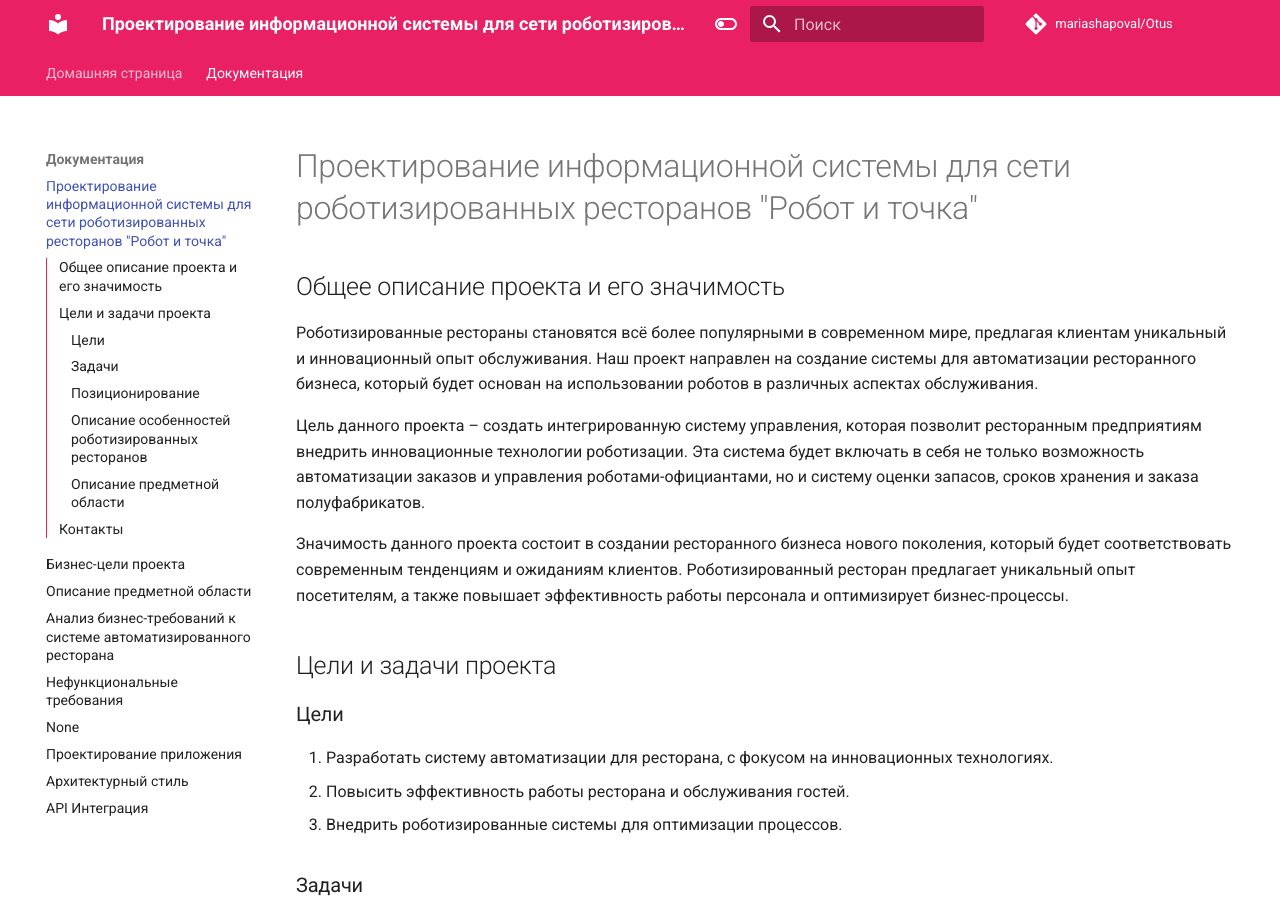
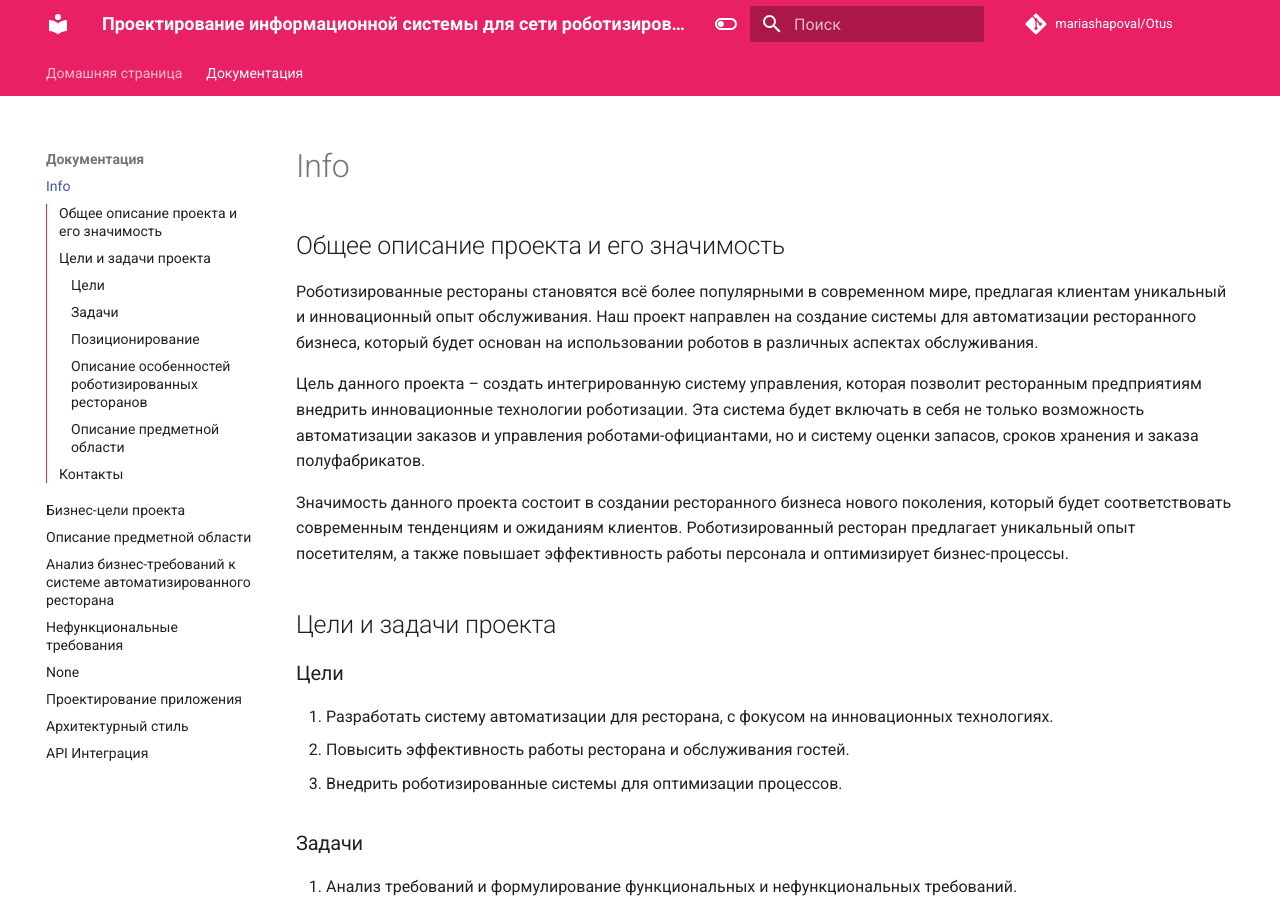
Before and after one commit to mariashapoval/Otus, an MkDocs documentation site: the page built from docs/info.md, in a window 1280 px wide and 900 px high. Built offline with MkDocs 1.6.1 and Material for MkDocs 9.7.7, drawn with Linux system fonts in a browser that asks for light colours; comment, search, counter and statistics services are not loaded.

Commit message:
Update info.md

```diff
--- a/docs/info.md
+++ b/docs/info.md
@@ -1,5 +1,3 @@
-# Проектирование информационной системы для сети роботизированных ресторанов "Робот и точка"
-
 ## Общее описание проекта и его значимость
 
 Роботизированные рестораны становятся всё более популярными в современном мире, предлагая клиентам уникальный и инновационный опыт обслуживания. Наш проект направлен на создание системы для автоматизации ресторанного бизнеса, который будет основан на использовании роботов в различных аспектах обслуживания.
```
